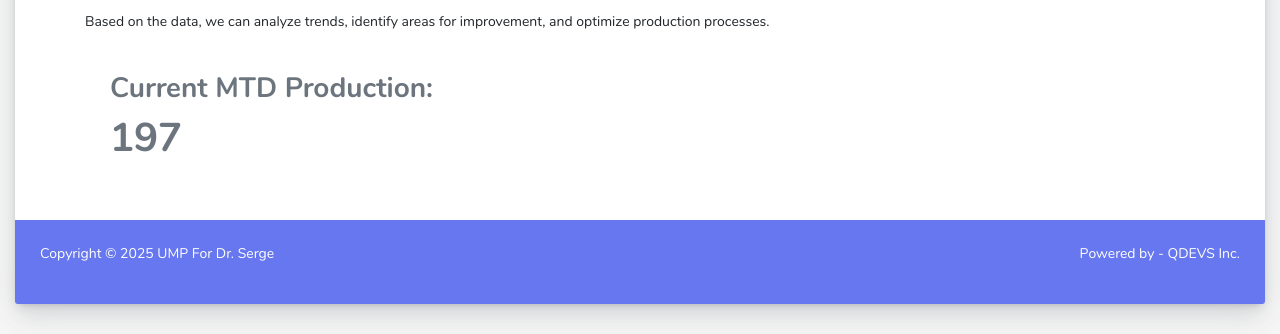
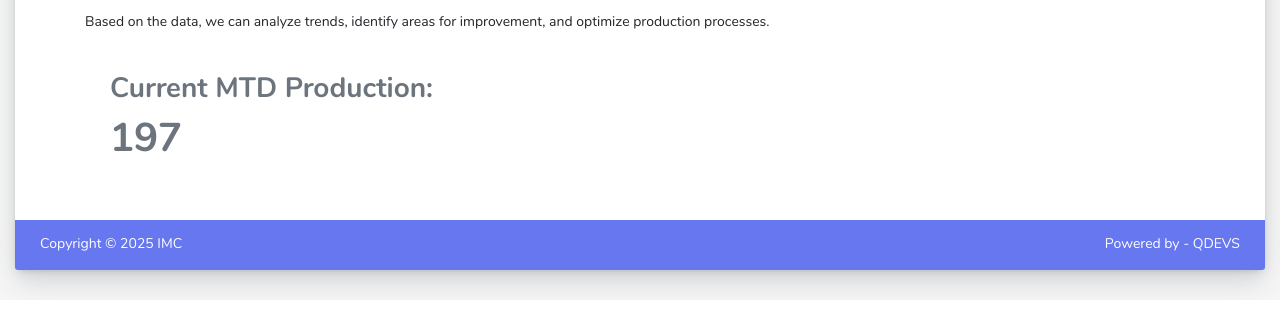
Before and after one commit to Quemarlab/UMP, a PHP site: page /management.php in a window 1280 px wide. Shown: the part 893-1227 px from the top of the page. After the commit the page ends 1193 px from the top, so only its background shows below. Run offline with PHP 8.4, Linux system fonts and the light colour scheme; the visitor is signed in with stand-in values (Sample User, id 1); data comes from the database, SQL or seed files in the repository; some libraries are stand-ins or nearby versions.

Commit message:
Current stage 27-02-2025

```diff
--- a/inc/header.php
+++ b/inc/header.php
@@ -12,7 +12,7 @@ if (!isset($_SESSION['authenticated']) || $_SESSION['authenticated'] !== true) {
 <head>
   <meta charset="UTF-8">
   <meta content="width=device-width, initial-scale=1, maximum-scale=1, shrink-to-fit=no" name="viewport">
-  <title>UMP</title>
+  <title>Unprocessed Materials Production</title>
   <!-- General CSS Files -->
   <link rel="stylesheet" href="assets/css/app.min.css">
   <!-- Template CSS -->
--- a/management.php
+++ b/management.php
@@ -251,9 +251,9 @@ $currentWeekData = $stmtCurrentWeek->fetch(PDO::FETCH_ASSOC);
                       </div>
                     </div>
                   </div>
-                  <div class="card-footer bg-primary text-white d-flex justify-content-between align-item-center">
-                    <p>Copyright &copy; <?= date('Y') ?> UMP For Dr. Serge</p>
-                    <p>Powered by - <a href="http://www.spct.ezyro.com" target="_blank" class="text-white">QDEVS Inc.</a></p>
+                  <div class="card-footer bg-primary text-white d-flex justify-content-between" style="height: 50px; padding-top: 10px;">
+                    <p>Copyright &copy; <?= date('Y') ?> IMC</p>
+                    <p>Powered by - <a href="http://www.spct.ezyro.com" target="_blank" class="text-white">QDEVS</a></p>
                   </div>
                 </div>
               </div>
```
